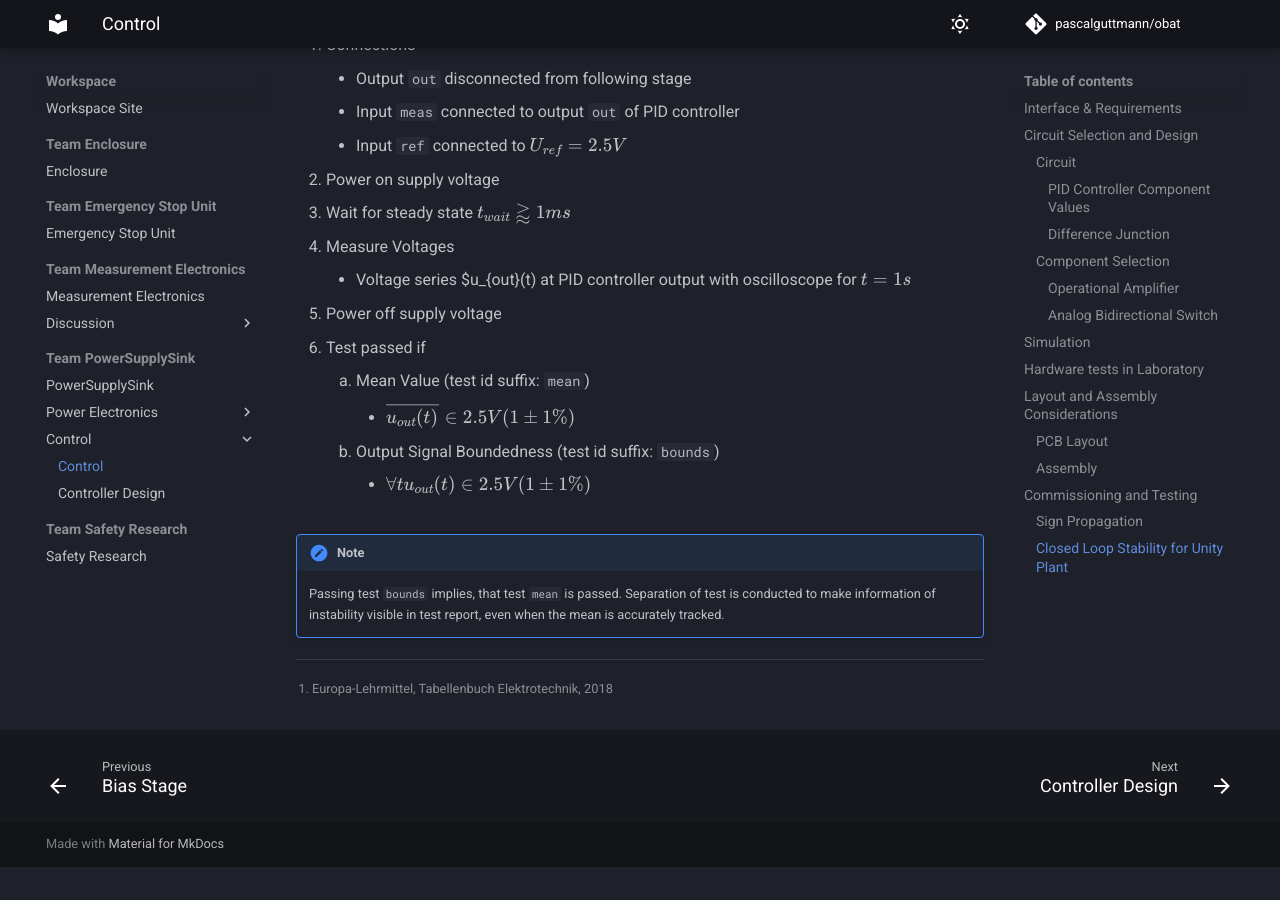
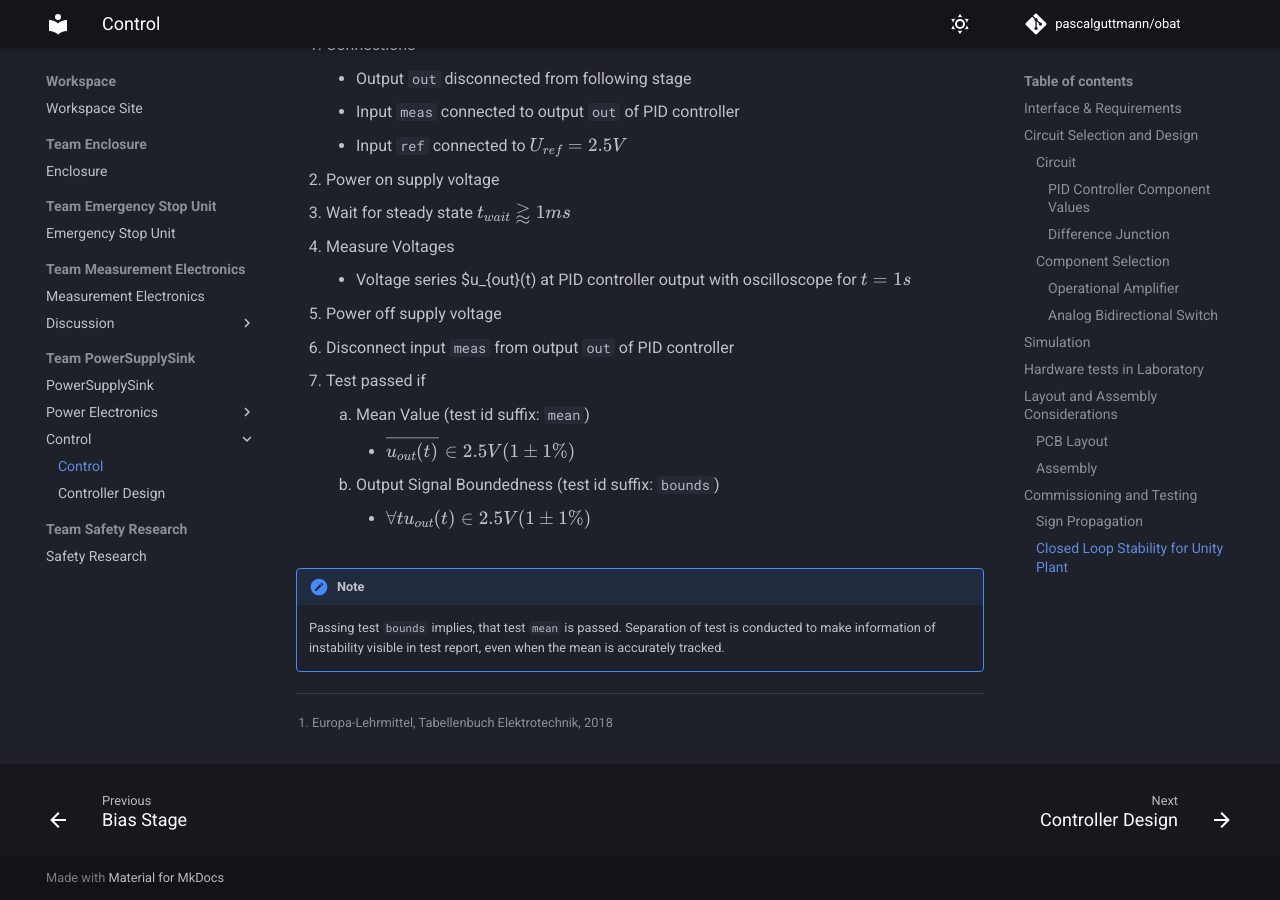
Before and after one commit to pascalguttmann/obat, an MkDocs documentation site: the page built from docs/workspace/pss/control/control.md, in a window 1280 px wide and 900 px high, scrolled down 4388 px. Built offline with MkDocs 1.6.1 and Material for MkDocs 9.7.7, drawn with Linux system fonts in a browser that asks for light colours; comment, search, counter and statistics services are not loaded; before the commit the page ends 5255 px from its top, so only the background shows below that.

Commit message:
fix control test (add disconnection of testing setup)

```diff
--- a/docs/workspace/pss/control/control.md
+++ b/docs/workspace/pss/control/control.md
@@ -154,7 +154,8 @@ Test ID: `v1.0.0/pss/control/stability-unity-plant/<suffix>`
       - Voltage series $u_{out}(t) at PID controller output with oscilloscope
       for $t = 1s$
 5. Power off supply voltage
-6. Test passed if
+6. Disconnect input `meas` from output `out` of PID controller
+7. Test passed if
     1. Mean Value (test id suffix: `mean`)
         - $\overline{u_{out}(t)} \in 2.5V (1 \pm 1\%)$
     2. Output Signal Boundedness (test id suffix: `bounds`)
```
